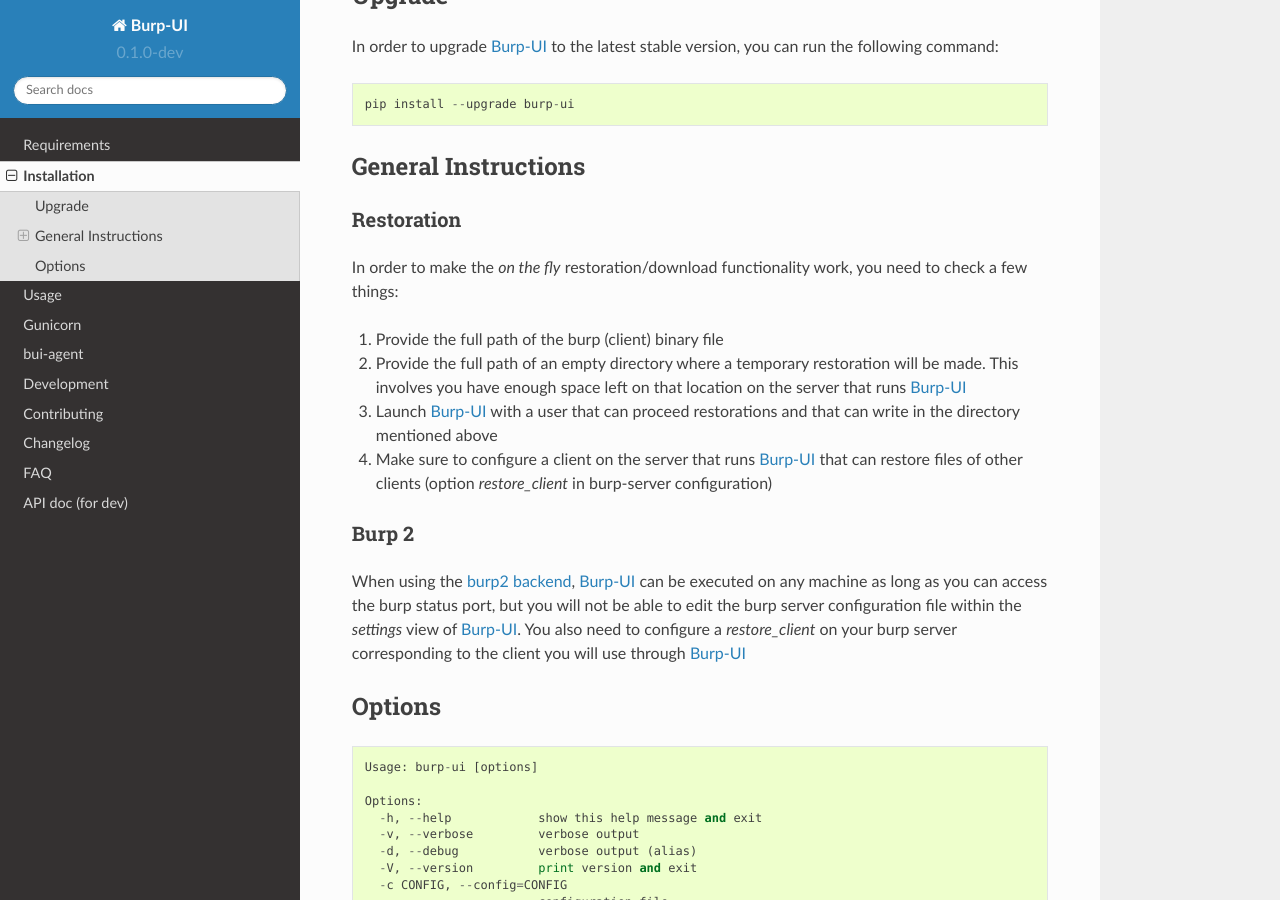
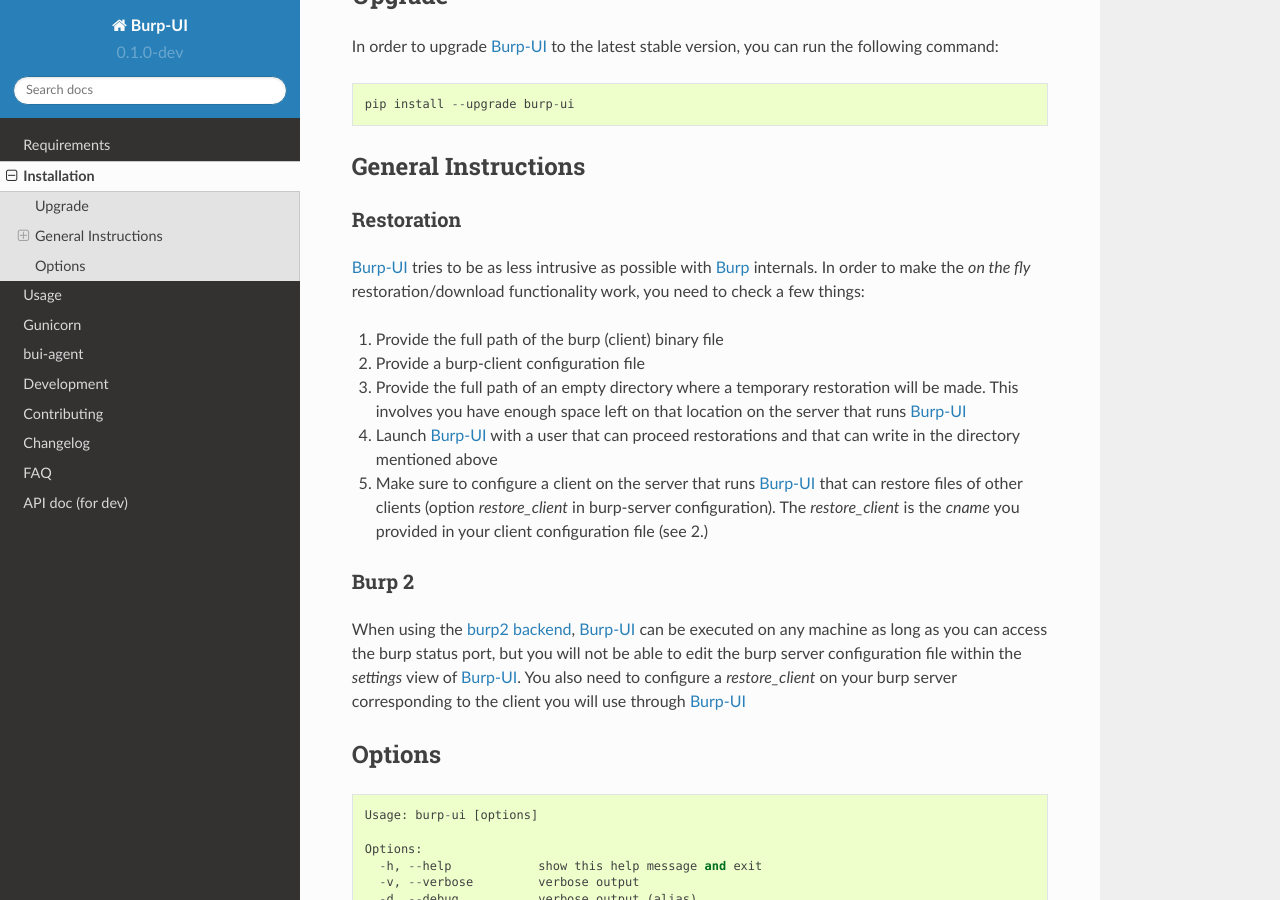
Before and after one commit to ziirish/burp-ui, a Sphinx documentation site: the page built from docs/installation.rst, in a window 1280 px wide and 900 px high, scrolled down 754 px. Built offline with Sphinx 7.4.7 and the Read the Docs theme 2.0.0, drawn with Linux system fonts in a browser that asks for light colours.

Commit message:
improve doc

```diff
--- a/docs/installation.rst
+++ b/docs/installation.rst
@@ -49,18 +49,21 @@
 Restoration
 ^^^^^^^^^^^
 
+`Burp-UI`_ tries to be as less intrusive as possible with `Burp`_ internals.
 In order to make the *on the fly* restoration/download functionality work, you
 need to check a few things:
 
 1. Provide the full path of the burp (client) binary file
-2. Provide the full path of an empty directory where a temporary restoration
+2. Provide a burp-client configuration file
+3. Provide the full path of an empty directory where a temporary restoration
    will be made. This involves you have enough space left on that location on
    the server that runs `Burp-UI`_
-3. Launch `Burp-UI`_ with a user that can proceed restorations and that can
+4. Launch `Burp-UI`_ with a user that can proceed restorations and that can
    write in the directory mentioned above
-4. Make sure to configure a client on the server that runs `Burp-UI`_ that can
+5. Make sure to configure a client on the server that runs `Burp-UI`_ that can
    restore files of other clients (option *restore_client* in burp-server
-   configuration)
+   configuration). The *restore_client* is the *cname* you provided in your
+   client configuration file (see 2.)
 
 Burp 2
 ^^^^^^
@@ -93,3 +96,4 @@
 .. _Flask: http://flask.pocoo.org/
 .. _burpui.cfg: https://git.ziirish.me/ziirish/burp-ui/blob/master/share/burpui/etc/burpui.sample.cfg
 .. _Burp-UI: https://git.ziirish.me/ziirish/burp-ui
+.. _Burp: http://burp.grke.net/
```
